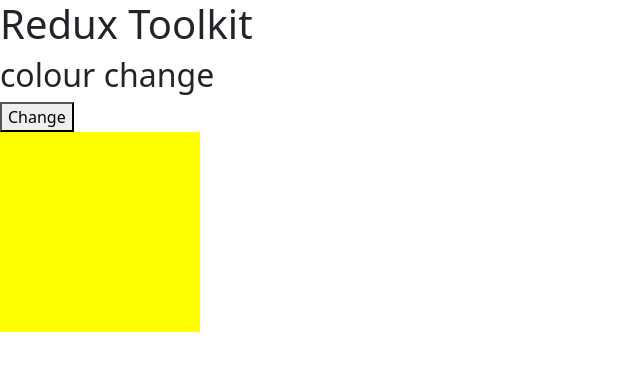
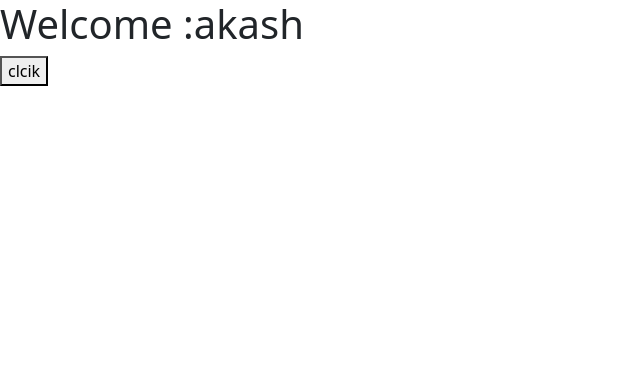
Before and after one commit to akashsaini3032/React-Learning-Notes, a React (Vite) app: page / in a window 1280 px wide. Shown: the top 370 px of the page, without its empty margins (0-640 px from the left). Built offline with nearby package versions, Linux system fonts and the light colour scheme.

Commit message:
toolkit NameChange

```diff
--- a/src/App.jsx
+++ b/src/App.jsx
@@ -3,6 +3,13 @@
 // │ 🚀 SECTION : [Redux Toolkit day 1]                       │
 // │ 📝 DESCRIPTION : [Day 1 task 1 ]             │
 // ╰════════════════════════════════════════════════════════════╯
+// ╭────────────────────────────────────────────────────────────╮
+// │ 🚀 SECTION     : Redux Toolkit — Day 1                    │
+// │ 🎯 DESCRIPTION : Task 2 — Counter                         │
+// │                                                           │
+// │ 🏗️ BLUEPRINT   : Store,main,counterslice,app              │
+// │ 📚 DETAILS     : yah upar sequence hai code ka            │
+// ╰────────────────────────────────────────────────────────────╯
 
 
 // import { useDispatch, useSelector } from "react-redux";
@@ -35,32 +42,66 @@
 
 
 
-// ╭────────────────────────────────────────────────────────────╮
-// │ 🚀 SECTION     : Redux Toolkit — Day 1                      │
-// │ 🎯 DESCRIPTION : Task 2 — Implementing Color Change         │
-// │                                                            │
-// │ 🏗️ BLUEPRINT   : Redux Toolkit Project Architecture         │
-// │ 📚 DETAILS     : Folder structure and initial setup         │
-// ╰────────────────────────────────────────────────────────────╯
-
 
 // ╭════════════════════════════════════════════════════════════╮
 // │ 🚀 SECTION : [Redux Toolkit day 1]                       │
 // │ 📝 DESCRIPTION : [Day 1 task 2 Color change]             │
 // ╰════════════════════════════════════════════════════════════╯
+// ╭────────────────────────────────────────────────────────────╮
+// │ 🚀 SECTION     : Redux Toolkit — Day 1                      │
+// │ 🎯 DESCRIPTION : Task 2 — Counter          │
+// │                                                            │
+// │ 🏗️ BLUEPRINT   : Store,main,colorslice,cybrom,app         │
+// │ 📚 DETAILS     : yah upar sequence hai code ka          │
+// ╰────────────────────────────────────────────────────────────╯
 
 
-import Cybrom from "./Cybrom";
+// import Cybrom from "./Cybrom";
 
 
 
+// const App=()=>{
+
+//     return(
+//         <>
+//         <Cybrom />
+//         </>
+//     )
+// }
+
+// export default App;
+
+
+
+
+
+
+
+// ╭════════════════════════════════════════════════════════════╮
+// │ 🚀 SECTION : [Redux Toolkit day 2]                       │
+// │ 📝 DESCRIPTION : [Day 2 task 1 ]   Namechange           │
+// ╰════════════════════════════════════════════════════════════╯
+// ╭────────────────────────────────────────────────────────────╮
+// │ 🚀 SECTION     : Redux Toolkit — Day 2                    │
+// │ 🎯 DESCRIPTION : Task 1 —                         │
+// │                                                           │
+// │ 🏗️ BLUEPRINT   : Store,main,nameslice,app              │
+// │ 📚 DETAILS     : yah upar sequence hai code ka            │
+// ╰────────────────────────────────────────────────────────────╯
+
+import { useDispatch, useSelector } from "react-redux";
+import { changeName } from "./nameSlice";
 const App=()=>{
+
+    const usrname= useSelector(state=>state.myname.user);
+    const dispatch= useDispatch();
 
     return(
         <>
-        <Cybrom />
+            <h1>Welcome :{usrname}</h1>
+        <button onClick={()=>{dispatch(changeName())}}>clcik</button>
+
         </>
     )
 }
-
 export default App;
--- a/src/Store.jsx
+++ b/src/Store.jsx
@@ -2,8 +2,6 @@
 // │ 🚀 SECTION : [Redux Toolkit day1]           │
 // │ 📝 DESCRIPTION : [day 1 task 1]             │
 // ╰════════════════════════════════════════════════════════════╯
-
-
 
 // import { configureStore } from "@reduxjs/toolkit";
 
@@ -17,8 +15,13 @@
 //     }
 // })
 
+// export default store;
 
-// export default store;
+
+
+
+
+
 
 
 
@@ -29,17 +32,45 @@
 // ╰════════════════════════════════════════════════════════════╯
 
 
+// import { configureStore } from "@reduxjs/toolkit";
 
+
+// import clrReducer from "./colorSlice";
+
+
+// const store= configureStore({
+//     reducer:{
+//         mycolor:clrReducer
+//     }
+// })
+
+
+// export default store;
+
+
+
+
+
+
+
+
+
+
+
+// ╭════════════════════════════════════════════════════════════╮
+// │ 🚀 SECTION : [Redux Toolkit day 2]                       │
+// │ 📝 DESCRIPTION : [Day 1 task 1 Name change]             │
+// ╰════════════════════════════════════════════════════════════╯
 
 import { configureStore } from "@reduxjs/toolkit";
 
 
-import clrReducer from "./colorSlice";
+import nameReducer from "./nameSlice";
 
 
 const store= configureStore({
     reducer:{
-        mycolor:clrReducer
+        myname:nameReducer
     }
 })
 
--- /dev/null
+++ b/src/nameSlice.jsx
@@ -0,0 +1,17 @@
+import { createSlice } from "@reduxjs/toolkit";
+
+
+const nameSlice= createSlice({
+    name:"myname",
+    initialState:{
+        user:"akash"
+    },
+    reducers:{
+       changeName:(state)=>{
+        state.user="saini"
+       }
+    }
+})
+
+export const {changeName}= nameSlice.actions;
+export default nameSlice.reducer;
```
Also changed, not shown: src/counterSlice.jsx (+17 -17 lines).
